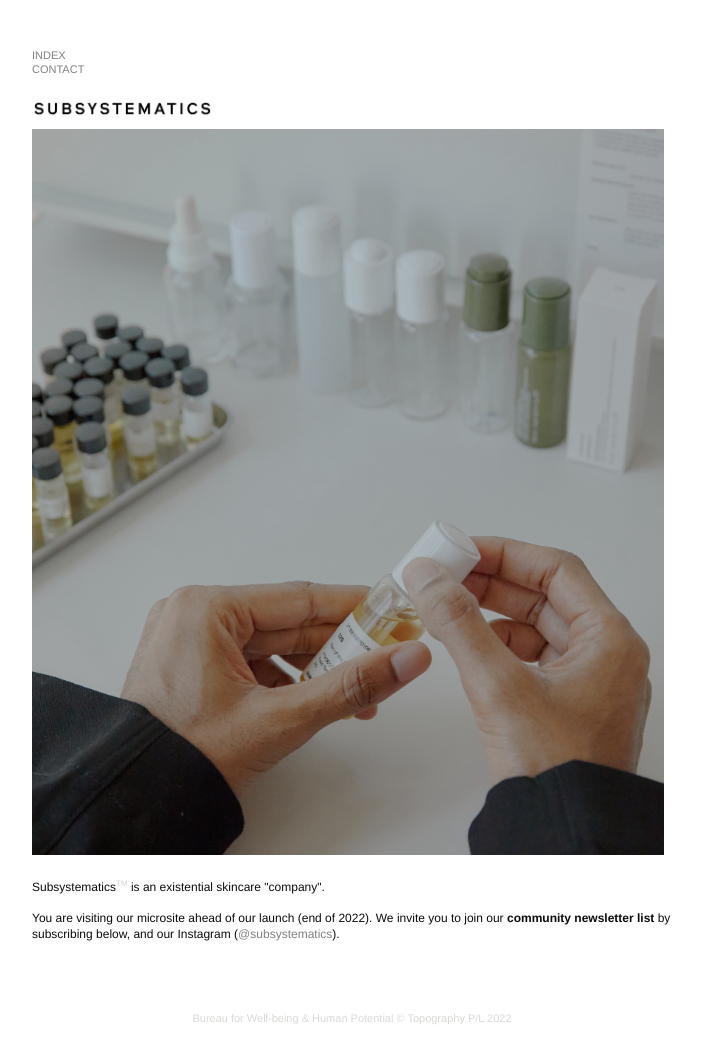
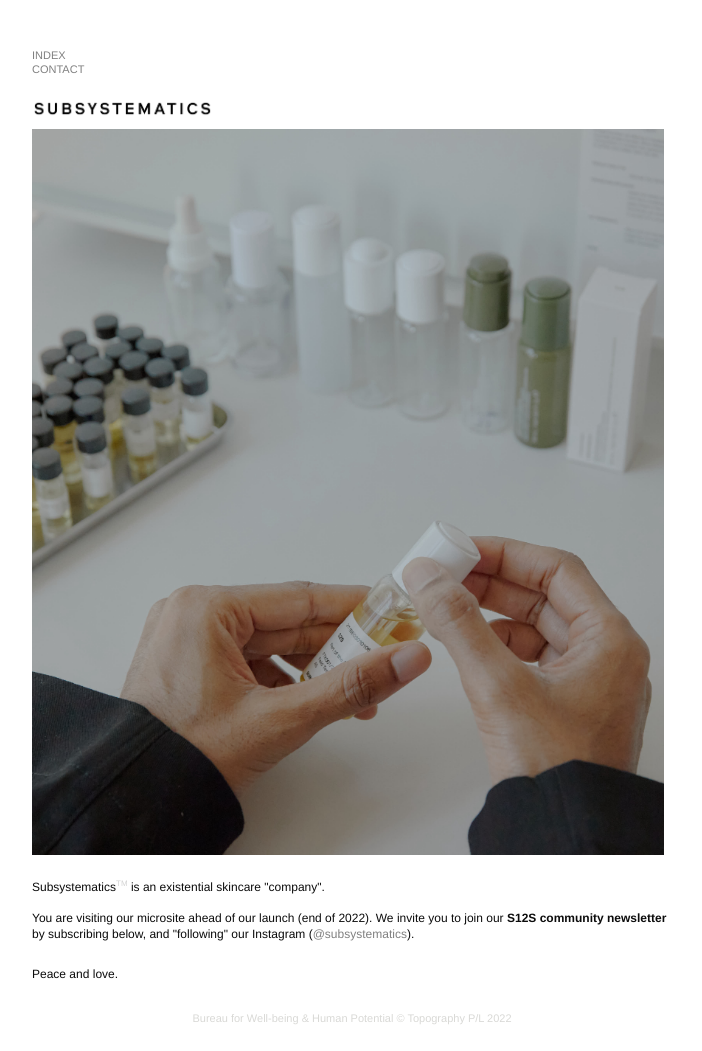
Before and after one commit to tpgrphy/subsystematicsbeta, a Jekyll site: the page built from index.html, in a window 1280 px wide. Shown: the whole page, without its empty margins (288-990 px from the left). Built offline with Jekyll 4.4.1, drawn with Linux system fonts in a browser that asks for light colours; some web fonts are replaced.

Commit message:
amended home copy

```diff
--- a/index.html
+++ b/index.html
@@ -23,8 +23,11 @@ permalink: /index
                     Subsystematics<sup>TM</sup> is an existential skincare "company".
                     <br>
                     <br>
-                    You are visiting our microsite ahead of our launch (end of 2022). We invite you to join our <b>community newsletter list</b> by subscribing below, and our Instagram (<a href='http://www.instagram.com/subsystematics' target="_blank">@subsystematics</a>).
-                </p
+                    You are visiting our microsite ahead of our launch (end of 2022). We invite you to join our <b>S12S community newsletter</b> by subscribing below, and "following" our Instagram (<a href='http://www.instagram.com/subsystematics' target="_blank">@subsystematics</a>).
+                </p>
+                <p>
+                    Peace and love.
+                </p>
         </div>
     </div>
 </div>
```
